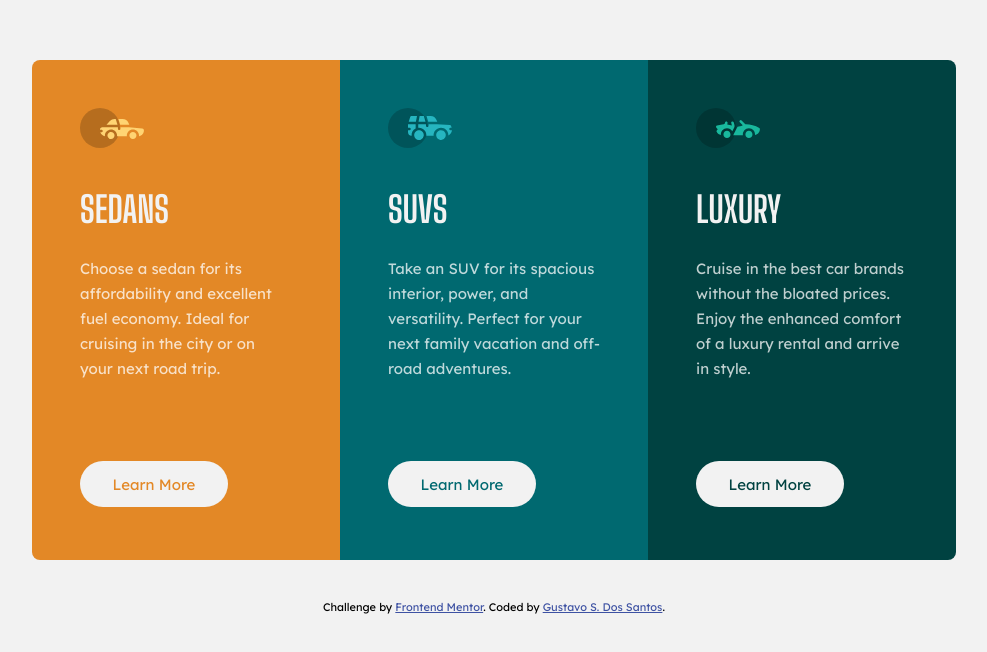
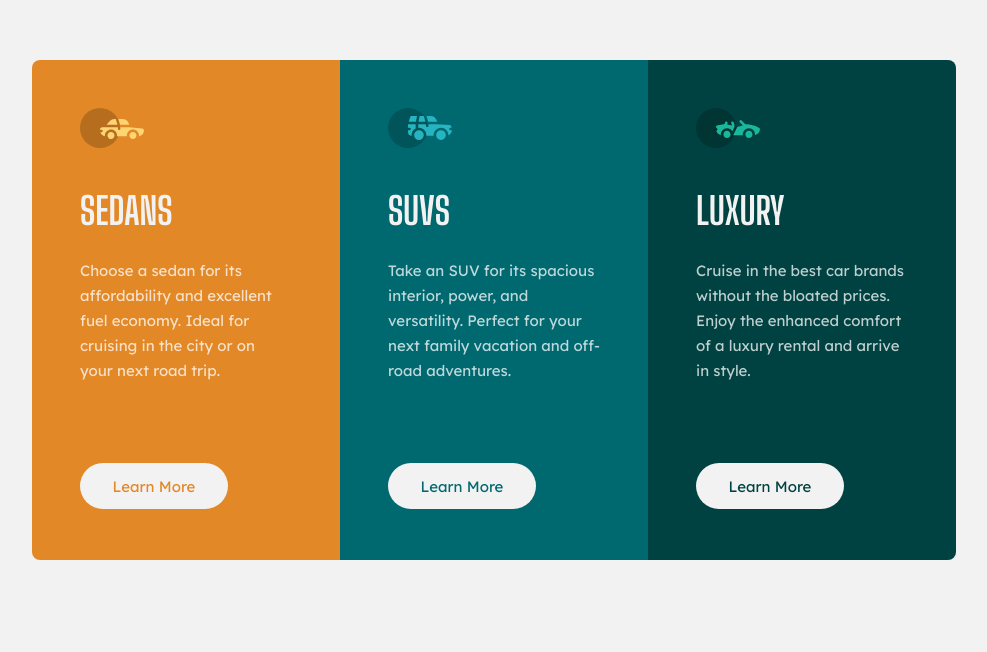
Before and after one commit to GustavoSDS/3-column-preview-card-component-main, a plain HTML site: page index.html in a window 1280 px wide. Shown: the part 110-762 px from the top of the page, without its empty margins (146-1133 px from the left). Drawn offline with Linux system fonts and the light colour scheme.

Commit message:
changes in tags html

```diff
--- a/index.html
+++ b/index.html
@@ -14,7 +14,7 @@
 </head>
 
 <body>
-  <section class="main-container">
+  <main class="main-container">
 
     <article id="sedans">
       <img src="/images/icon-sedans.svg" alt="Sedans">
@@ -46,12 +46,12 @@
       <button id="luxury-btn">Learn More</button>
     </article>
 
-  </section>
+  </main>
 
-  <div class="attribution">
+  <!--   <footer class="attribution">
     Challenge by <a href="https://www.frontendmentor.io?ref=challenge" target="_blank">Frontend Mentor</a>.
     Coded by <a href="#">Gustavo S. Dos Santos</a>.
-  </div>
+  </footer> -->
 </body>
 
 </html>
--- a/styles.css
+++ b/styles.css
@@ -57,7 +57,7 @@ img {
 h2 {
     color: var(--veryLightGray);
     font-family: 'Big Shoulders Display', cursive;
-    font-size: 2.4em;
+    font-size: 2.5em;
     text-transform: uppercase;
     margin-bottom: 25px;
 }
```
